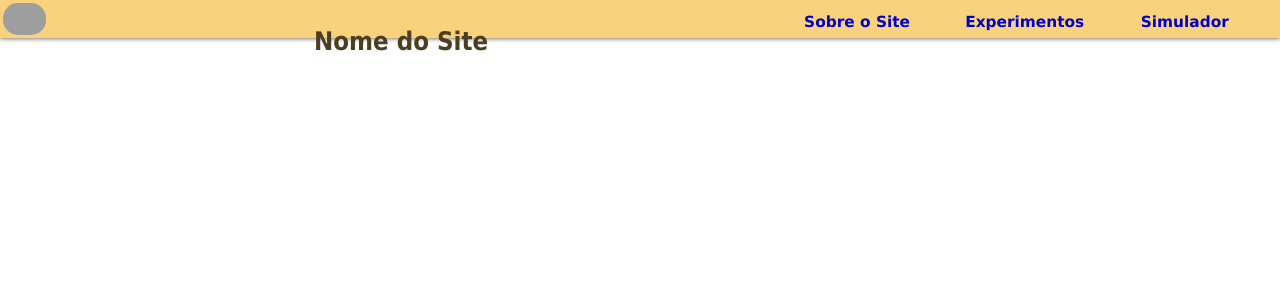
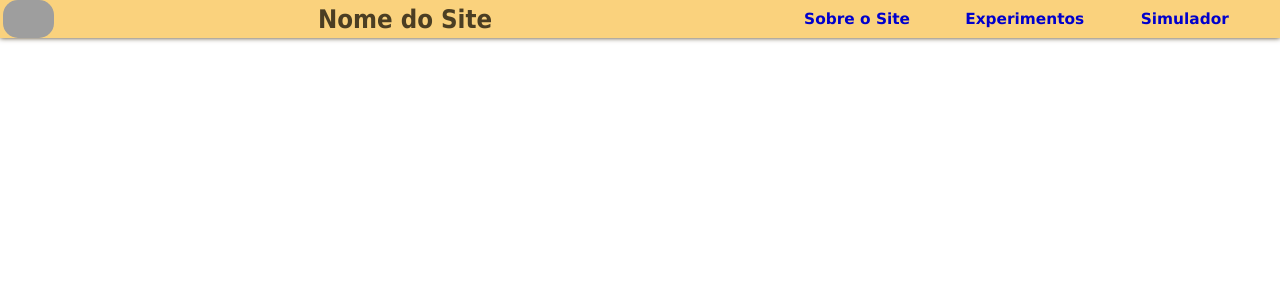
Before and after one commit to Isabela-Mageste/Explorando-a-Calorimetria, a PHP site: page / in a window 1280 px wide. Shown: the top 300 px of the page. Run offline with PHP 8.4, Linux system fonts and the light colour scheme; grey boxes are pictures that could not be loaded.

Commit message:
Update Estilo.css
corrigida a barra, agora ela funciona perfeitamente :)

```diff
--- a/Estilo.css
+++ b/Estilo.css
@@ -9,6 +9,7 @@
   box-shadow: 0 0 5px #4b3e23;
   display: flex;
   justify-content: space-between;
+  align-items: center;
 }
 .barra p {
   /*
@@ -45,7 +46,7 @@ p {
   font-family: Verdana, Geneva, Tahoma, sans-serif;
 }
 .imagemLogo {
-
+  height: 3vw;
   margin: 3px;
   border-radius: 15px;
 }
```
